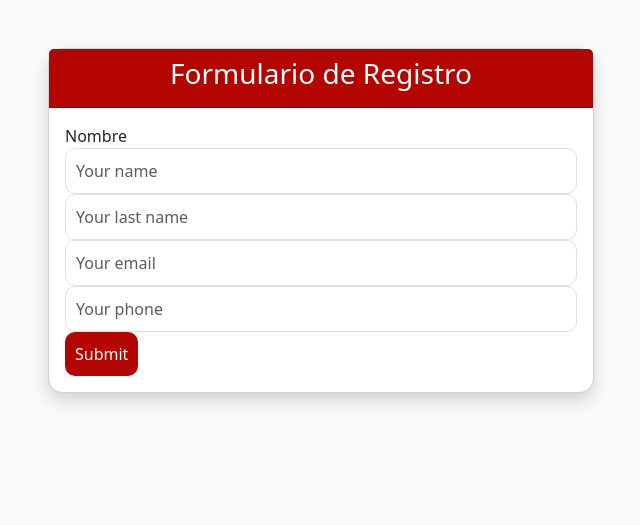
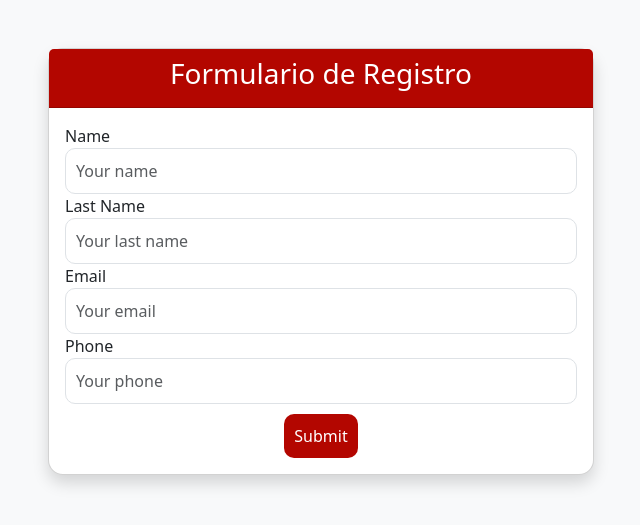
Before and after one commit to abenavides01/Workshop-ISW-613, a PHP site: page / in a window 1280 px wide. Shown: the top 525 px of the page, without its empty margins (319-959 px from the left). Run offline with PHP 8.4, Linux system fonts and the light colour scheme.

Commit message:
cambios en el codigo

```diff
--- a/Workshop2/index.php
+++ b/Workshop2/index.php
@@ -26,13 +26,22 @@ $phone = @$_REQUEST["phone"];
                     <div class="card-body">
                         <form action="insertar.php" method="POST">
                             <div class="form-group">
-                                <label for="">Nombre</label>
-                                <input type="text" class="form-control" name="name" id="" value="<?php echo $name; ?>"placeholder="Your name">
-                                <input type="text" class="form-control" name="lastname" id=""value="<?php echo $lastName; ?>" placeholder="Your last name">
-                                <input type="text" class="form-control" name="email" id="" value="<?php echo $email; ?>"placeholder="Your email">
-                                <input type="text" class="form-control" name="phone" id="" value="<?php echo $phone; ?>"placeholder="Your phone">
+                                <label for="">Name</label>
+                                <input type="text" class="form-control" name="name" id="" value="<?php echo $name; ?>"
+                                    placeholder="Your name">
+                                <label for="">Last Name</label>
+                                <input type="text" class="form-control" name="lastname" id=""
+                                    value="<?php echo $lastName; ?>" placeholder="Your last name">
+                                <label for="">Email</label>
+                                <input type="text" class="form-control" name="email" id="" value="<?php echo $email; ?>"
+                                    placeholder="Your email">
+                                <label for="">Phone</label>
+                                <input type="text" class="form-control" name="phone" id="" value="<?php echo $phone; ?>"
+                                    placeholder="Your phone">
                             </div>
-                            <button type="submit" class="btn btn-primary">Submit</button>
+                            <div class="container-btn">
+                                <button type="submit" class="btn btn-primary">Submit</button>
+                            </div>
                         </form>
                     </div>
                 </div>
--- a/Workshop2/styless.css
+++ b/Workshop2/styless.css
@@ -20,6 +20,13 @@ input.form-control {
     background-color: #b30600; /* Rojo personalizado */
 }
 
+/*Contenedor del boton*/
+.container-btn {
+    display: flex;
+    justify-content: center;
+    align-items: center;
+    padding-top: 10px;
+}
 /* Estilo del botón */
 .btn-primary {
     background-color: #b30600;
```
